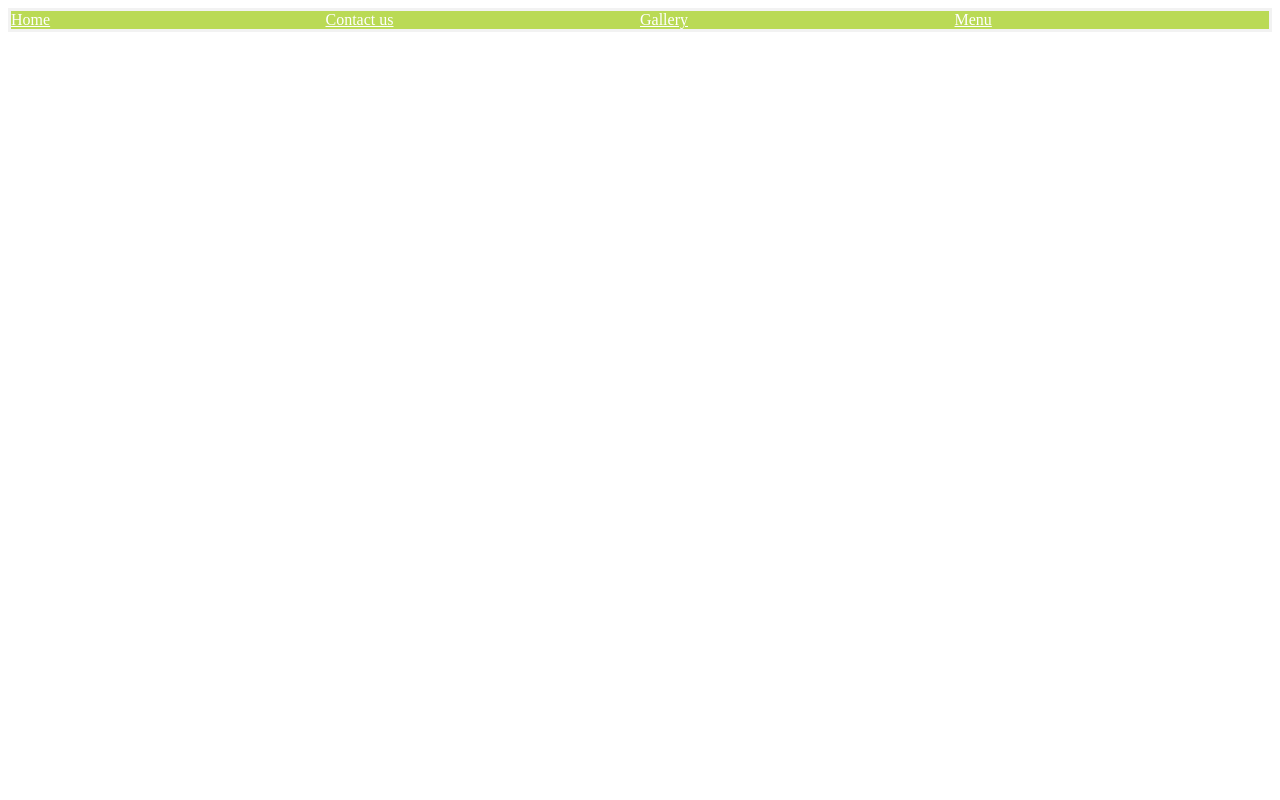
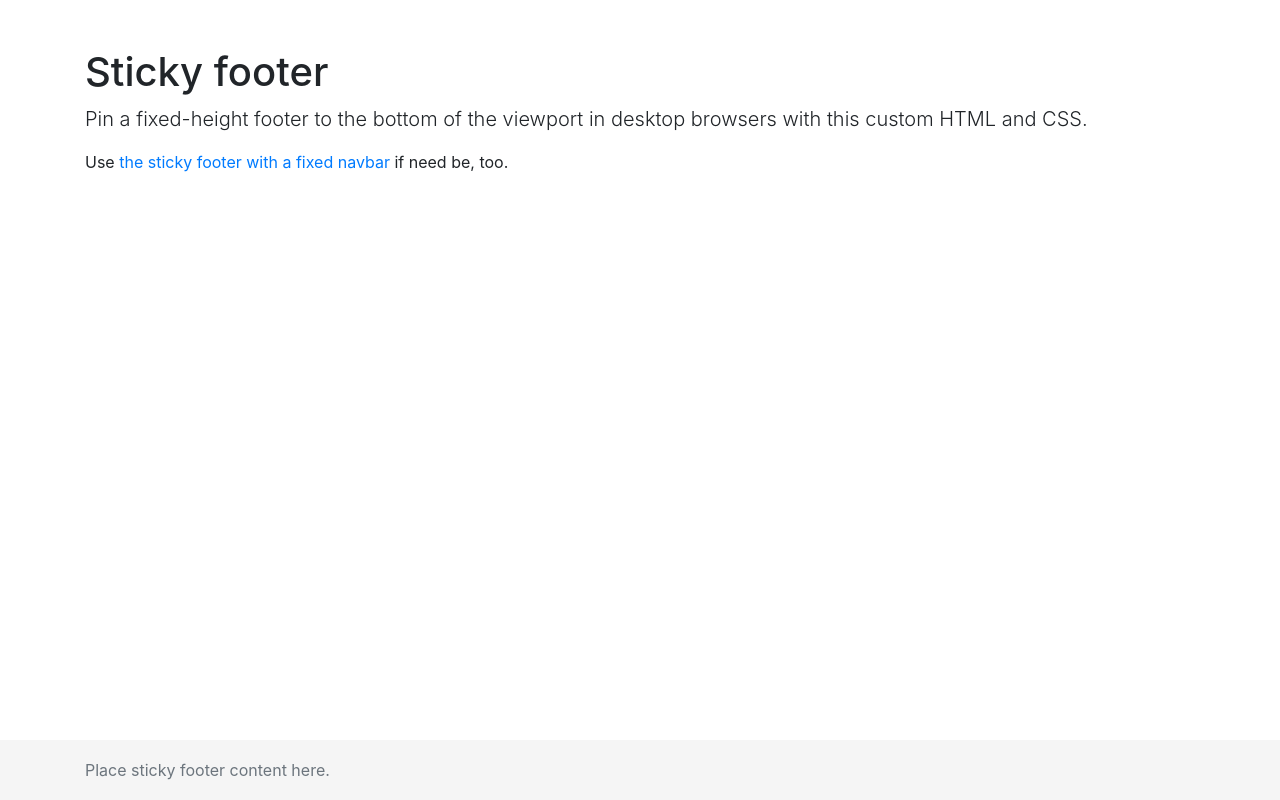
Before and after one commit to ashishcodes4/baketards, a plain HTML site: page public/index-2.html in a window 1280 px wide. Drawn offline with nearby package versions, Linux system fonts and the light colour scheme.

```diff
--- a/public/app.css
+++ b/public/app.css
@@ -1,5 +1,5 @@
 body {
-    background-color: #001420;
+    background-color: #fff;
     color: #fff;
     padding: 1em;
     font-family: 'Segoe UI', Tahoma, Geneva, Verdana, sans-serif;
--- a/public/index-2.html
+++ b/public/index-2.html
@@ -1,29 +1,35 @@
-<!-- Author: Ashish Nandan Singh
-     Github: https://www.github.com/ashishcodes4
-     Twitter: https://www.twitter.com/ashishnandansin
--->
-<!DOCTYPE html>
-<!--[if lt IE 7]>      <html class="no-js lt-ie9 lt-ie8 lt-ie7"> <![endif]-->
-<!--[if IE 7]>         <html class="no-js lt-ie9 lt-ie8"> <![endif]-->
-<!--[if IE 8]>         <html class="no-js lt-ie9"> <![endif]-->
-<!--[if gt IE 8]><!--> <html class="no-js"> <!--<![endif]-->
+<!doctype html>
+<html lang="en">
   <head>
     <meta charset="utf-8">
-        <meta http-equiv="X-UA-Compatible" content="IE=edge">
-        <title></title>
+    <meta name="viewport" content="width=device-width, initial-scale=1, shrink-to-fit=no">
     <meta name="description" content="">
-        <meta name="viewport" content="width=device-width, initial-scale=1.0">
-        <link rel="stylesheet" href="test_app.css"/>
+    <meta name="author" content="">
+    <link rel="stylesheet" href="test_app.css" />
+    <link rel="icon" href="../../../../favicon.ico">
+
+    <title>Sticky Footer Template for Bootstrap</title>
+
+    <!-- Bootstrap core CSS -->
+    <link href="../../../../dist/css/bootstrap.min.css" rel="stylesheet">
+
+    <!-- Custom styles for this template -->
+    <link href="sticky-footer.css" rel="stylesheet">
   </head>
+
   <body>
-        <!--[if lt IE 7]>
-            <p class="browsehappy">You are using an <strong>outdated</strong> browser. Please <a href="#">upgrade your browser</a> to improve your experience.</p>
-        <![endif]-->
-    <header class="navigation">
-        <a class='link link1' href="#">Home</a>
-        <a class='link link2' href="#">Contact us</a>
-        <a class='link link3' href="#">Gallery</a>
-        <a class='link link4' href="#">Menu</a>
-    </header>
+
+    <!-- Begin page content -->
+    <main role="main" class="container">
+      <h1 class="mt-5">Sticky footer</h1>
+      <p class="lead">Pin a fixed-height footer to the bottom of the viewport in desktop browsers with this custom HTML and CSS.</p>
+      <p>Use <a href="../sticky-footer-navbar">the sticky footer with a fixed navbar</a> if need be, too.</p>
+    </main>
+
+    <footer class="footer">
+      <div class="container">
+        <span class="text-muted">Place sticky footer content here.</span>
+      </div>
+    </footer>
   </body>
 </html>
--- a/public/test_app.css
+++ b/public/test_app.css
@@ -1,24 +1,28 @@
-.navigation {
-    display: flex;
-    background-color: #000;
-    border: 3px solid #f2f2f2;
-    justify-content: center;
+/* Sticky footer styles
+-------------------------------------------------- */
+html {
+    position: relative;
+    min-height: 100%;
+  }
+  body {
+    margin-bottom: 60px; /* Margin bottom by footer height */
+  }
+  .footer {
+    position: absolute;
+    bottom: 0;
+    width: 100%;
+    height: 60px; /* Set the fixed height of the footer here */
+    line-height: 60px; /* Vertically center the text there */
+    background-color: #f5f5f5;
+  }
 
-}
-.link {
-    flex: 1;
-    background-color: #BADa55;
-    color: #fff;
-}
 
-@media only screen and (max-width: 600px) {
-    body {
-        background-color: lightblue;
-    }
-    .navigation {
-        display: block;
-    }
-    .link1 {
-        display: block;
-    }
-}
+  /* Custom page CSS
+  -------------------------------------------------- */
+  /* Not required for template or sticky footer method. */
+
+  .container {
+    width: auto;
+    max-width: 680px;
+    padding: 0 15px;
+  }
```
Lines whose indentation alone changed are shown as unchanged.
